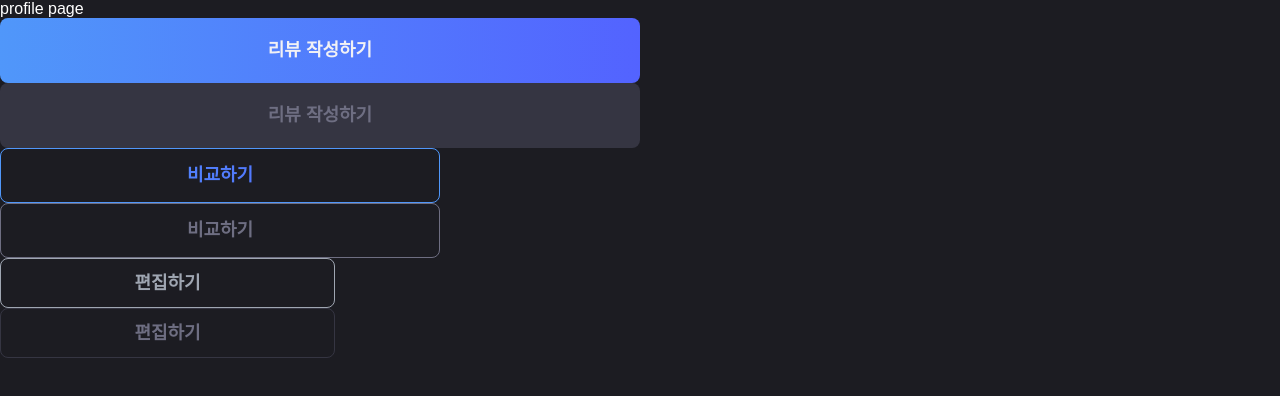
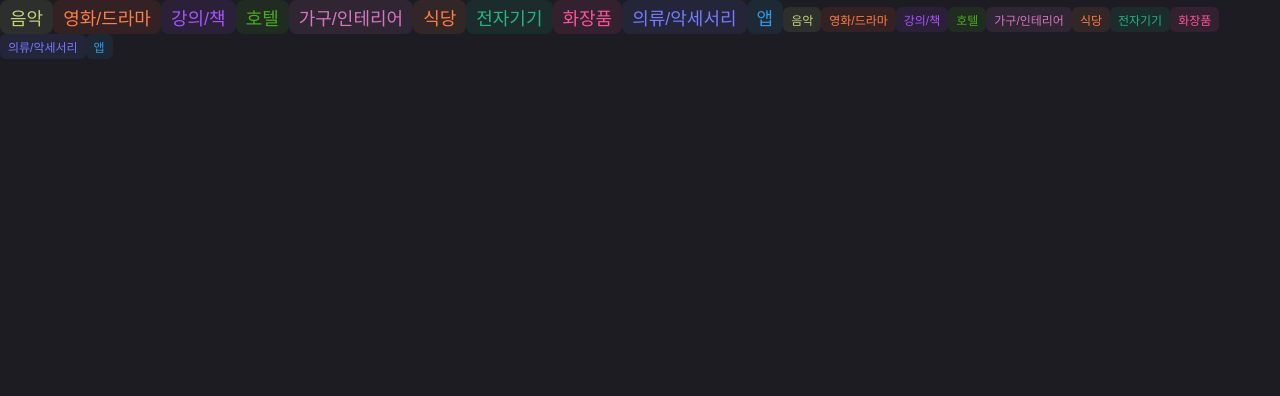
Before and after one commit to Codeit-FE3-Part4-team1-Final/Mogazoa, a Next.js app: page /profile/me in a window 1280 px wide. Shown: the top 396 px of the page. Built offline with nearby package versions, Linux system fonts and the light colour scheme; a web font is replaced by a local one.

Commit message:
💄 Feat: CategoryChip 제작, ProductCategory type 정의

```diff
--- a/src/app/profile/me/page.tsx
+++ b/src/app/profile/me/page.tsx
@@ -1,27 +1,28 @@
-import Button from '@/components/Button';
+import CategoryChip from '@/components/Compare/CategoryChip';
 
 export default function page() {
   return (
     <main>
-      <div>profile page</div>
-      <Button width='640px' height='65px' category='primary'>
-        리뷰 작성하기
-      </Button>
-      <Button width='640px' height='65px' category='primary' disabled>
-        리뷰 작성하기
-      </Button>
-      <Button width='440px' height='55px' category='secondary'>
-        비교하기
-      </Button>
-      <Button width='440px' height='55px' category='secondary' disabled>
-        비교하기
-      </Button>
-      <Button width='335px' height='50px' category='tertiary'>
-        편집하기
-      </Button>
-      <Button width='335px' height='50px' category='tertiary' disabled>
-        편집하기
-      </Button>
+      <CategoryChip productCategory={'음악'} size='large' />
+      <CategoryChip productCategory={'영화/드라마'} size='large' />
+      <CategoryChip productCategory={'강의/책'} size='large' />
+      <CategoryChip productCategory={'호텔'} size='large' />
+      <CategoryChip productCategory={'가구/인테리어'} size='large' />
+      <CategoryChip productCategory={'식당'} size='large' />
+      <CategoryChip productCategory={'전자기기'} size='large' />
+      <CategoryChip productCategory={'화장품'} size='large' />
+      <CategoryChip productCategory={'의류/악세서리'} size='large' />
+      <CategoryChip productCategory={'앱'} size='large' />
+      <CategoryChip productCategory={'음악'} />
+      <CategoryChip productCategory={'영화/드라마'} />
+      <CategoryChip productCategory={'강의/책'} />
+      <CategoryChip productCategory={'호텔'} />
+      <CategoryChip productCategory={'가구/인테리어'} />
+      <CategoryChip productCategory={'식당'} />
+      <CategoryChip productCategory={'전자기기'} />
+      <CategoryChip productCategory={'화장품'} />
+      <CategoryChip productCategory={'의류/악세서리'} />
+      <CategoryChip productCategory={'앱'} />
     </main>
   );
 }
--- /dev/null
+++ b/src/components/Compare/CategoryChip/CategoryChip.module.scss
@@ -0,0 +1,87 @@
+@import '/src/styles/main.scss';
+
+@mixin respond($breakpoint) {
+  @media (max-width: $breakpoint) {
+    @content;
+  }
+}
+
+@mixin category($background, $text) {
+  background: $background;
+  color: $text;
+}
+
+@mixin large() {
+  padding: 4px 10px;
+  border-radius: 8px;
+  font-size: 18px;
+  font-weight: 500;
+}
+
+@mixin small() {
+  padding: 4px 8px;
+  border-radius: 6px;
+  font-size: 12px;
+  font-weight: 400;
+}
+
+.music {
+  @include category($music-10, $music);
+}
+
+.drama {
+  @include category($drama-10, $drama);
+}
+
+.book {
+  @include category($book-10, $book);
+}
+
+.hotel {
+  @include category($hotel-10, $hotel);
+}
+
+.interior {
+  @include category($interior-10, $interior);
+}
+
+.restaurant {
+  @include category($restaurant-10, $restaurant);
+}
+
+.electronics {
+  @include category($electronic-10, $electronic);
+}
+
+.cosmetic {
+  @include category($cosmetic-10, $cosmetic);
+}
+
+.cloth {
+  @include category($cloth-10, $cloth);
+}
+
+.app {
+  @include category($app-10, $app);
+}
+
+.large {
+  @include large();
+}
+
+.small {
+  @include small();
+}
+
+.chip {
+  display: inline-flex;
+  justify-content: center;
+  align-items: center;
+  gap: 10px;
+  @include respond($md-breakpoint) {
+    padding: 4px 8px;
+    border-radius: 6px;
+    font-size: 12px;
+    font-weight: 400;
+  }
+}
--- /dev/null
+++ b/src/components/Compare/CategoryChip/index.tsx
@@ -0,0 +1,23 @@
+import classNames from 'classnames/bind';
+import styles from './CategoryChip.module.scss';
+import { ProductCategory } from '@/types/types';
+import convertCategoryToEnglish from '@/utils/convertCategoryToEnglish';
+
+const cx = classNames.bind(styles);
+
+interface Props {
+  productCategory: ProductCategory;
+  size?: 'large' | 'small';
+}
+
+export default function CategoryChip({
+  productCategory,
+  size = 'small',
+}: Props) {
+  const convertedCategory = convertCategoryToEnglish(productCategory);
+  return (
+    <div className={cx('chip', styles[convertedCategory], styles[size])}>
+      {productCategory}
+    </div>
+  );
+}
--- /dev/null
+++ b/src/types/types.ts
@@ -0,0 +1,11 @@
+export type ProductCategory =
+  | '음악'
+  | '영화/드라마'
+  | '강의/책'
+  | '호텔'
+  | '가구/인테리어'
+  | '식당'
+  | '전자기기'
+  | '화장품'
+  | '의류/악세서리'
+  | '앱';
--- /dev/null
+++ b/src/utils/convertCategoryToEnglish.ts
@@ -0,0 +1,30 @@
+import { ProductCategory } from '@/types/types';
+
+const convertCategoryToEnglish = (category: ProductCategory): string => {
+  switch (category) {
+    case '음악':
+      return 'music';
+    case '영화/드라마':
+      return 'drama';
+    case '강의/책':
+      return 'book';
+    case '호텔':
+      return 'hotel';
+    case '가구/인테리어':
+      return 'interior';
+    case '식당':
+      return 'restaurant';
+    case '전자기기':
+      return 'electronics';
+    case '화장품':
+      return 'cosmetic';
+    case '의류/악세서리':
+      return 'cloth';
+    case '앱':
+      return 'app';
+    default:
+      return '';
+  }
+};
+
+export default convertCategoryToEnglish;
```
